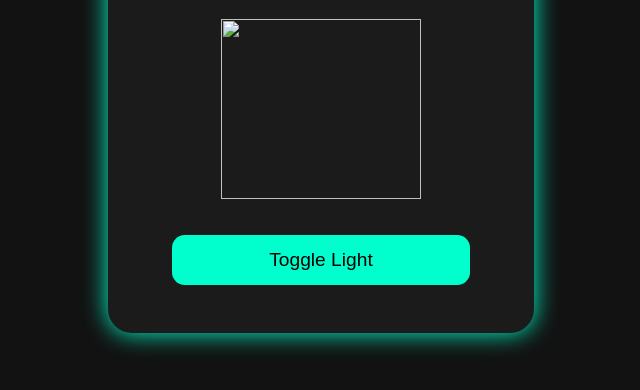
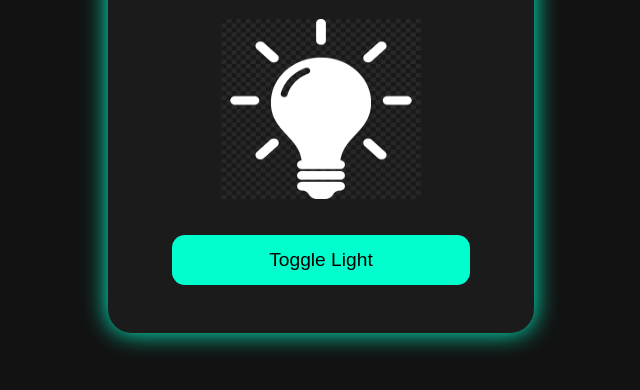
Before and after one commit to Naim553/Light-Bulb, a plain HTML site: page index.html in a window 1280 px wide. Shown: the part 288-678 px from the top of the page, without its empty margins (319-959 px from the left). Drawn offline with Linux system fonts and the light colour scheme.

Commit message:
Update index.html

```diff
--- a/index.html
+++ b/index.html
@@ -12,7 +12,7 @@
     <h1>Interactive Light Bulb</h1>
 
     <div id="dice-wrapper" tabindex="0">
-      <img id="myImage" src="" width="200" height="180">
+      <img id="myImage" src="png-white-light-bulb-idea-icon-symbol-701751695033104cvtypmk5uv.png" width="200" height="180">
     </div>
 
     <button id="roll-btn" onclick="changeImage()">Toggle Light</button>
```
